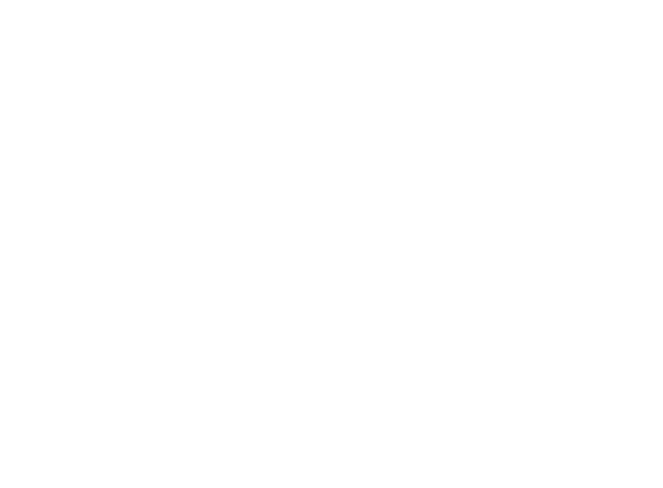
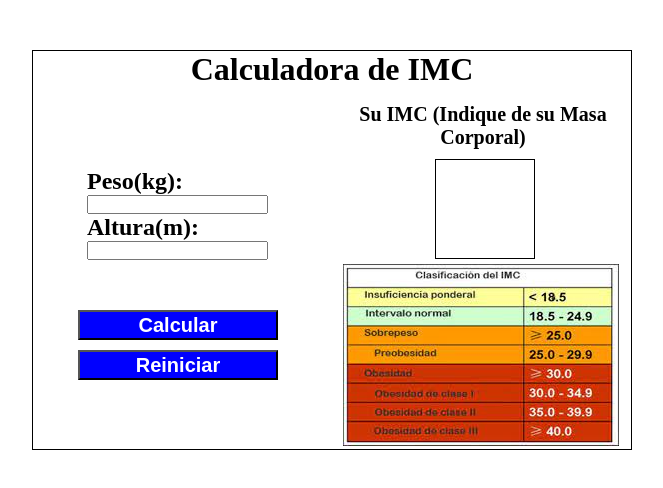
Before and after one commit to DiegoBohorquez05/Calculadora-BMI-IMC, a plain HTML site: page index.html in a window 1280 px wide. Shown: the whole page, without its empty margins (308-971 px from the left). Drawn offline with Linux system fonts and the light colour scheme.

Commit message:
terminado

```diff
--- a/index.html
+++ b/index.html
@@ -1,12 +1,36 @@
 <!DOCTYPE html>
 <html lang="en">
+
 <head>
     <meta charset="UTF-8">
     <meta http-equiv="X-UA-Compatible" content="IE=edge">
     <meta name="viewport" content="width=device-width, initial-scale=1.0">
+    <link rel="stylesheet" href="style.css">
     <title>Document</title>
 </head>
+
 <body>
+    <div class="container">
+        <h1>Calculadora de IMC</h1>
+        <div class="izquierda">
+            <div class="datos">
+                <h2>Peso(kg):</h2>
+                <input type="number" class="peso" id="peso">
+                <h2>Altura(m):</h2>
+                <input type="number" class="altura" id="altura">
+            </div>
+            <div class="botones">
+            <button class="calcular" id="calcular">Calcular</button><br>
+            <button class="reiniciar" id="boton2">Reiniciar</button>
+        </div>
+        </div>
+        <div class="derecha">
+            <h2 class="texto3">Su IMC (Indique de su Masa Corporal)</h2>
+            <div class="resultado" id="resultado"><span id="resultado"></span></div>
+            <img src="./Imagen.jpeg" alt="Esta es una tabla para ver el indice de masa corporal" id="tabla1" style="margin: 5px 10px;">
+        </div>
+    </div>
+    <script src="index.js"></script>
+</body>
 
-</body>
 </html>
--- /dev/null
+++ b/index.js
@@ -0,0 +1,30 @@
+let reinicar=document.getElementById("boton2")
+
+let operacion = function () {
+    let peso = document.getElementById("peso").value;
+    let altura = document.getElementById("altura").value;
+
+    let calcular=(peso/(altura**2)).toFixed(1)
+    document.getElementById('resultado').textContent=calcular
+
+    if(calcular<=18.5){
+        document.getElementById('resultado').style.backgroundColor="rgb(255, 255, 0)"
+    }else if(calcular>18.5 && calcular<=24.9){
+        document.getElementById('resultado').style.backgroundColor="rgb(0, 0, 255)"
+        document.getElementById('resultado').style.color="#ffffff"
+    }else if(calcular>24.9 && calcular<=29.9){
+        document.getElementById('resultado').style.backgroundColor="rgb(255, 128, 0)"
+    }else if(calcular>29.9 && calcular<=40){
+        document.getElementById('resultado').style.backgroundColor="rgb(255,0,0)"
+    }
+}
+
+let reset=function(){
+    document.getElementById("peso").value=``
+    document.getElementById("altura").value=``
+    document.getElementById("resultado").textContent=``
+}
+
+let boton=document.getElementById("calcular")
+boton.addEventListener('click',operacion)
+reinicar.addEventListener('click',reset)
--- /dev/null
+++ b/style.css
@@ -0,0 +1,76 @@
+*{
+    margin: 0;
+    padding: 0;
+    box-sizing: border-box;
+}
+
+.container{
+    border: solid 1px;
+    height: 400px;
+    width: 600px;
+    margin: 50px auto;
+}
+
+h1{
+    text-align: center;
+}
+
+.izquierda{
+    height: 362px;
+    width: 300px;
+    position: absolute;
+}
+
+.derecha{
+    height: 362px;
+    width: 300px;
+    float: right;
+    position: absolute;
+    margin-left: 300px;
+}
+
+.datos{
+    margin-top: 80px;
+    margin-left: 18%;
+}
+
+.botones{
+    margin-top: 50px;
+    margin-left: 15%;
+}
+
+.calcular{
+    height: 30px;
+    width: 200px;
+    background-color: blue;
+    color: white;
+    font-size: 20px;
+    font-weight: bold;
+}
+
+.reiniciar{
+    height: 30px;
+    width: 200px;
+    background-color: blue;
+    color: white;
+    font-size: 20px;
+    font-weight: bold;
+    margin-top: 10px;
+}
+
+.texto3{
+    text-align: center;
+    font-size: 20px;
+    margin-top: 15px;
+}
+
+.resultado{
+    border: solid 1px;
+    height: 100px;
+    width: 100px;
+    margin-left: 34%;
+    margin-top: 10px;
+    display: flex;
+    align-items: center;
+    justify-content: center;
+}
```
Also changed, not shown: Imagen.jpeg (added).
